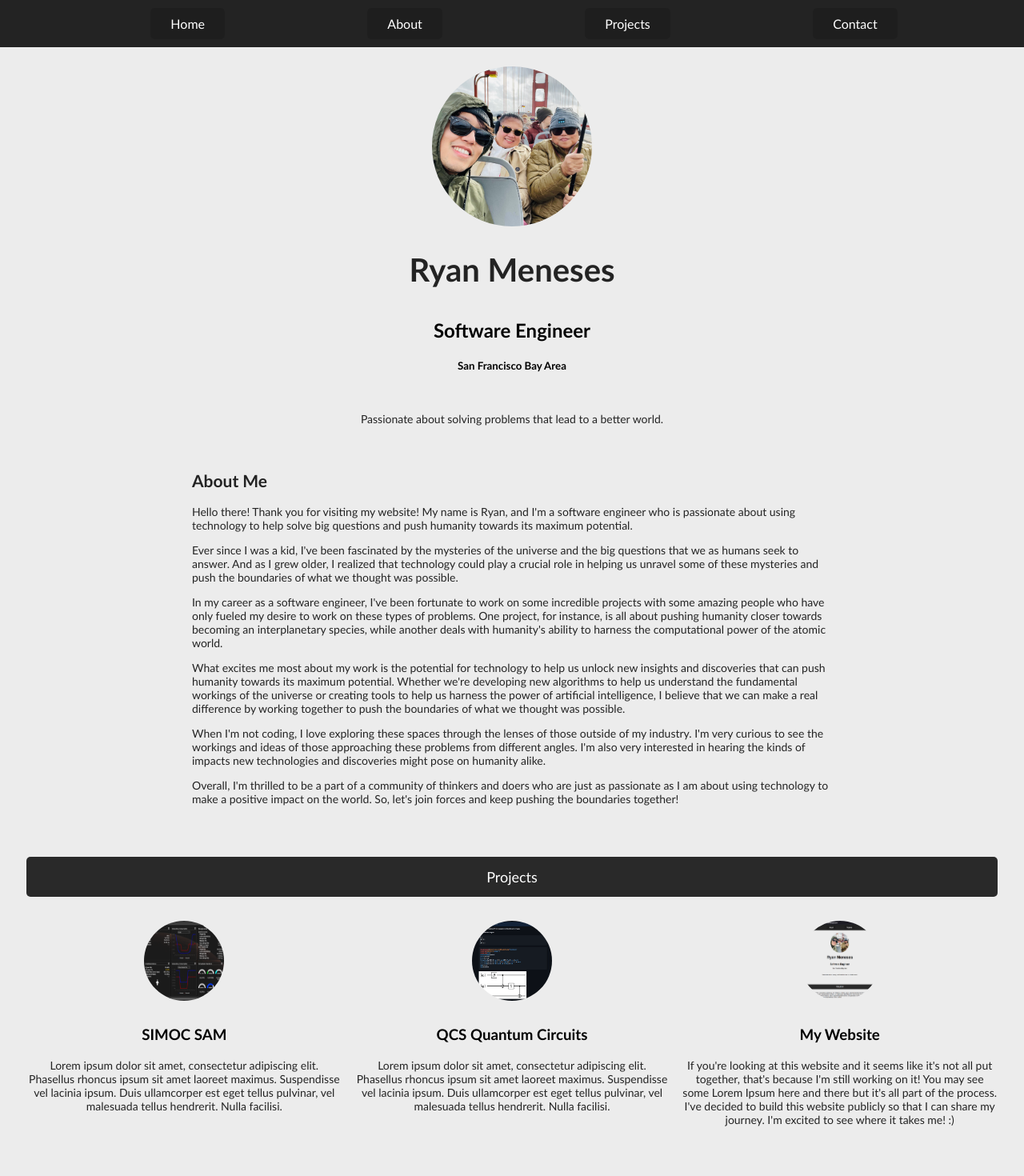
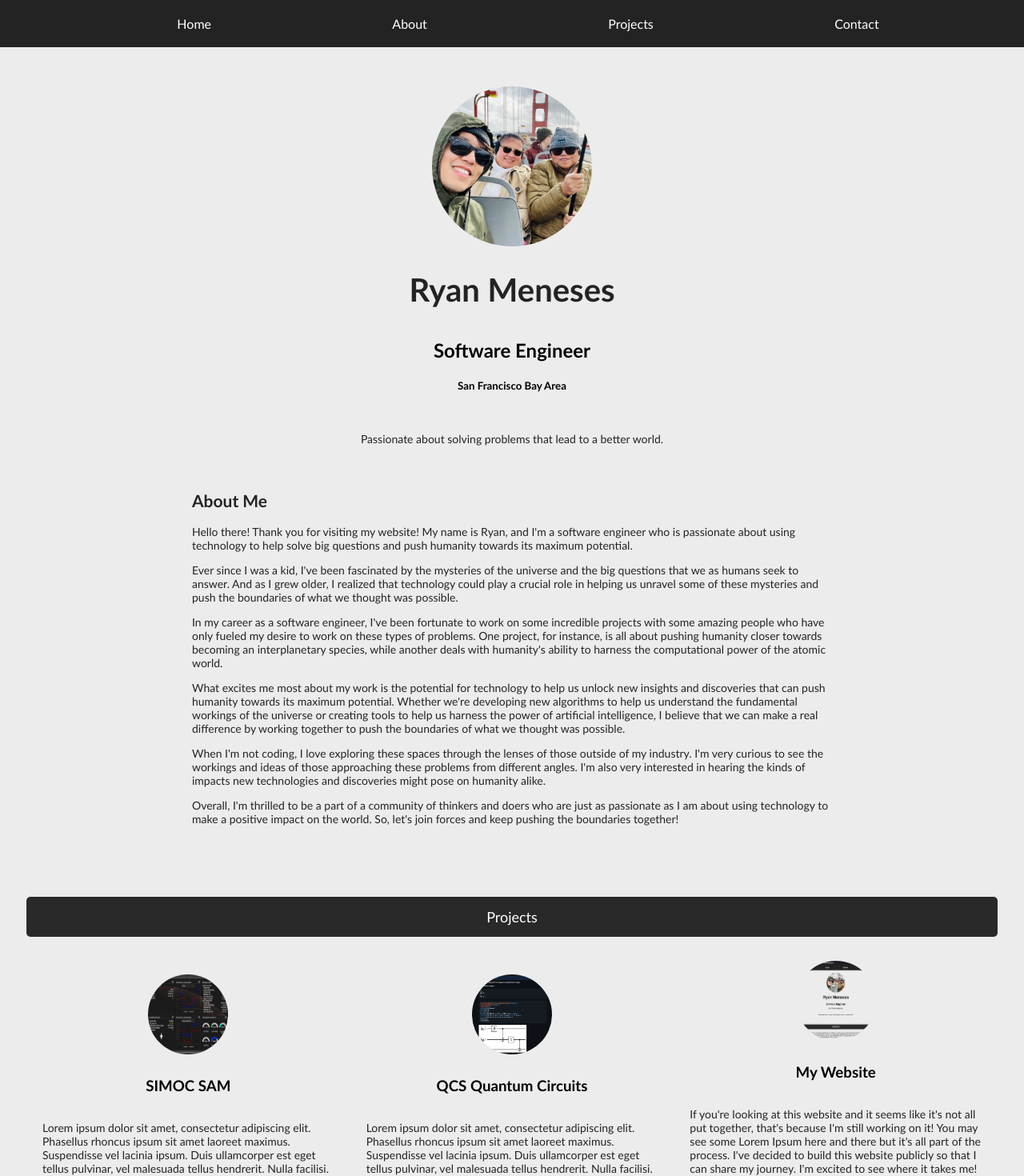
Before and after one commit to hiyaryan/ryanmeneses, a Nuxt app: page / in a window 1280 px wide. Shown: the top 1470 px of the page at 80% size. Built offline with nearby package versions, Linux system fonts and the light colour scheme.

Commit message:
Stack projects on narrow screen and center navbar items.

```diff
--- a/assets/css/global.css
+++ b/assets/css/global.css
@@ -1,6 +1,7 @@
 html {
     background-color: #ececec;
     scroll-behavior: smooth;
+    font-family: 'Calibri', sans-serif;
 }
 
 p {
--- a/components/NavBar.vue
+++ b/components/NavBar.vue
@@ -24,28 +24,32 @@ export default {
 .navbar {
     background-color: rgba(0, 0, 0, 0.850);
     padding: 10px 20px;
-    display: flex;
-    justify-content: flex-end;
     width: 100%;
     position: fixed;
     top: 0;
     left: 0;
 }
 
-.navbar ul {
-    list-style: none;
-    margin: 0;
-    padding: 0;
-    display: flex;
-    justify-content: space-evenly;
-    align-items: center;
-    width: 100%;
+@media screen and (min-width: 475px) {
+    .navbar ul {
+        display: flex;
+        list-style: none;
+        margin: 0;
+        padding: 0;
+        width: 100%;
+        justify-content: space-evenly;
+
+    }
 }
 
-.navbar li {
-    background-color: rgba(0, 0, 0, 0.150);
-    border-radius: 5px;
-    margin-right: 10px;
+@media screen and (max-width: 475px) {
+    .navbar ul {
+        display: flex;
+        list-style: none;
+        margin: 0;
+        padding: 0;
+        width: 100%;
+    }
 }
 
 .navbar a {
--- a/pages/index.vue
+++ b/pages/index.vue
@@ -15,10 +15,10 @@
       <h2>About Me</h2>
       <p v-for="paragraph in about" :key="paragraph">{{ paragraph }}</p>
     </div>
-    <div class="section" id="projects">
+    <div class="section-projects" id="projects">
       <h2>Projects</h2>
-      <div class="projects">
-        <div v-for="project in projects" :key="project.name">
+      <div>
+        <div v-for="project in projects" :key="project.name" class="project">
           <img :src="`/img/${project.thumbnail}`" alt="" />
           <h3>{{ project.name }}</h3>
           <p>{{ project.description }}</p>
@@ -89,15 +89,16 @@ export default {
 </script>
 
 <style>
+/* Document */
 .landing-page {
   display: flex;
   flex-direction: column;
   align-items: center;
-  justify-content: center;
   padding: 25px;
   font-family: 'Calibri', sans-serif;
 }
 
+/* Header */
 .header {
   text-align: center;
   margin-top: 50px;
@@ -109,6 +110,7 @@ export default {
   width: 200px;
   height: 200px;
   object-fit: cover;
+  margin-top: 25px;
   margin-bottom: -50px;
 }
 
@@ -124,52 +126,17 @@ export default {
   margin-top: 50px;
 }
 
+/* About */
 .section-about {
   font-size: 14px;
   font-weight: 500;
   max-width: 800px;
   color: rgba(0, 0, 0, 0.850);
+  margin-bottom: 25px;
 }
 
-.projects {
-  display: flex;
-  flex-wrap: wrap;
-  justify-content: space-between;
-}
-
-@media only screen and (max-width: 800px) {
-  .projects {
-    flex-direction: column;
-    align-items: center;
-    width: 100%;
-  }
-
-  .projects img {
-    width: 100%;
-    margin: 10px;
-  }
-
-  .projects p {
-    /* TODO: Fix this so that when the projects stack the text gets larger  */
-  }
-}
-
-.projects div {
-  text-align: center;
-  align-items: center;
-  word-wrap: break-word;
-  width: calc(33.33% - 10px);
-  margin-bottom: 20px;
-}
-
-.projects img {
-  width: 100px;
-  height: 100px;
-  border-radius: 50%;
-  margin-bottom: 10px;
-}
-
-.section h2 {
+/* Projects */
+.section-projects h2 {
   font-size: 18px;
   font-weight: 500;
   color: #fff;
@@ -183,6 +150,40 @@ export default {
   margin-top: 50px;
 }
 
+.section-projects img {
+  width: 100px;
+  height: 100px;
+  border-radius: 50%;
+  margin-bottom: 10px;
+}
+
+/* Large screen */
+@media screen and (min-width: 800px) {
+  .section-projects div {
+    display: flex;
+    align-items: center;
+    margin-bottom: 40px;
+  }
+
+  .project {
+    display: flex;
+    flex-direction: column;
+    margin-left: 20px;
+    margin-right: 20px;
+    flex: 1;
+  }
+}
+
+/* Small screen */
+@media only screen and (max-width: 800px) {
+  .section-projects div {
+    display: flex;
+    flex-direction: column;
+    align-items: center;
+  }
+}
+
+/* Footer */
 .footer h2 {
   font-size: 18px;
   font-weight: 500;
@@ -193,13 +194,13 @@ export default {
   justify-content: center;
   align-items: center;
   background-color: rgba(0, 0, 0, 0.850);
-  margin-bottom: 30px;
   margin-top: 50px;
+  margin-bottom: 50px;
 }
 
 .footer {
+  text-align: center;
   padding-top: 25px;
   margin-bottom: 50px;
-  text-align: center;
 }
 </style>
```
